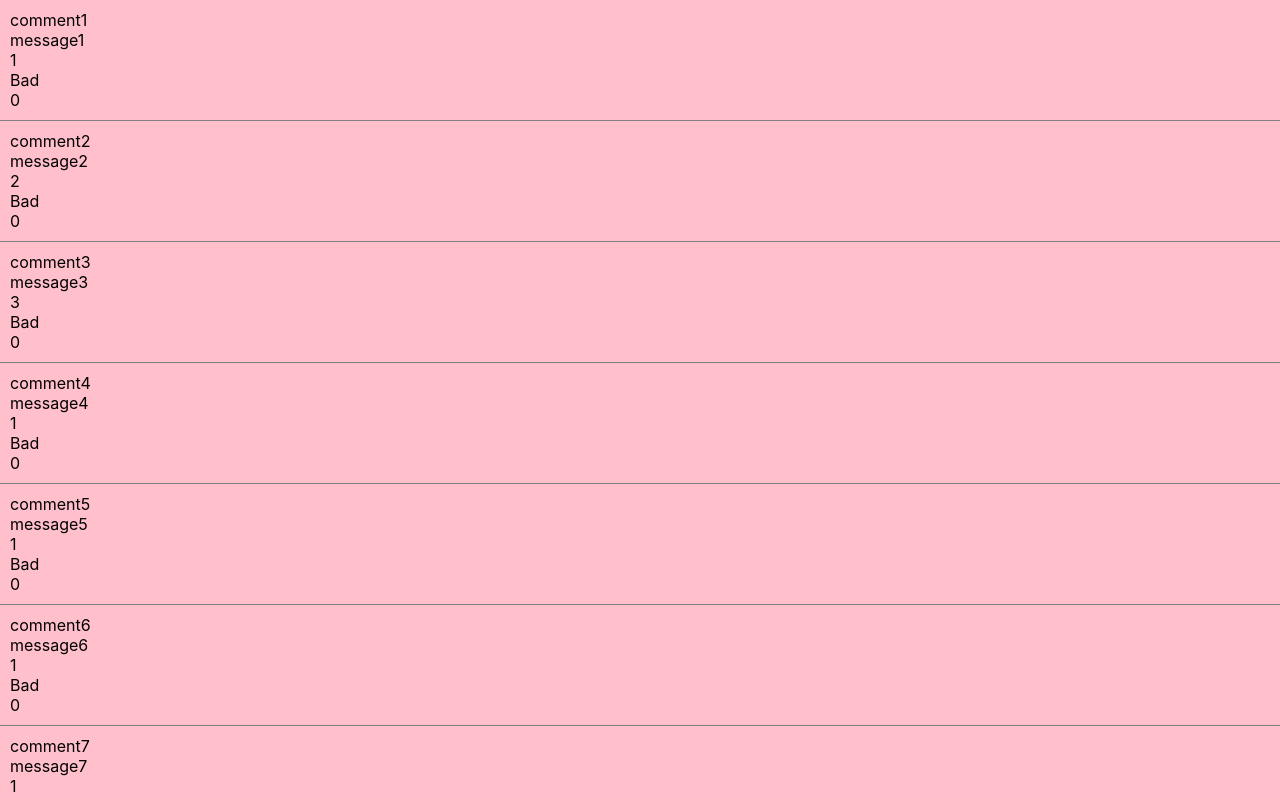
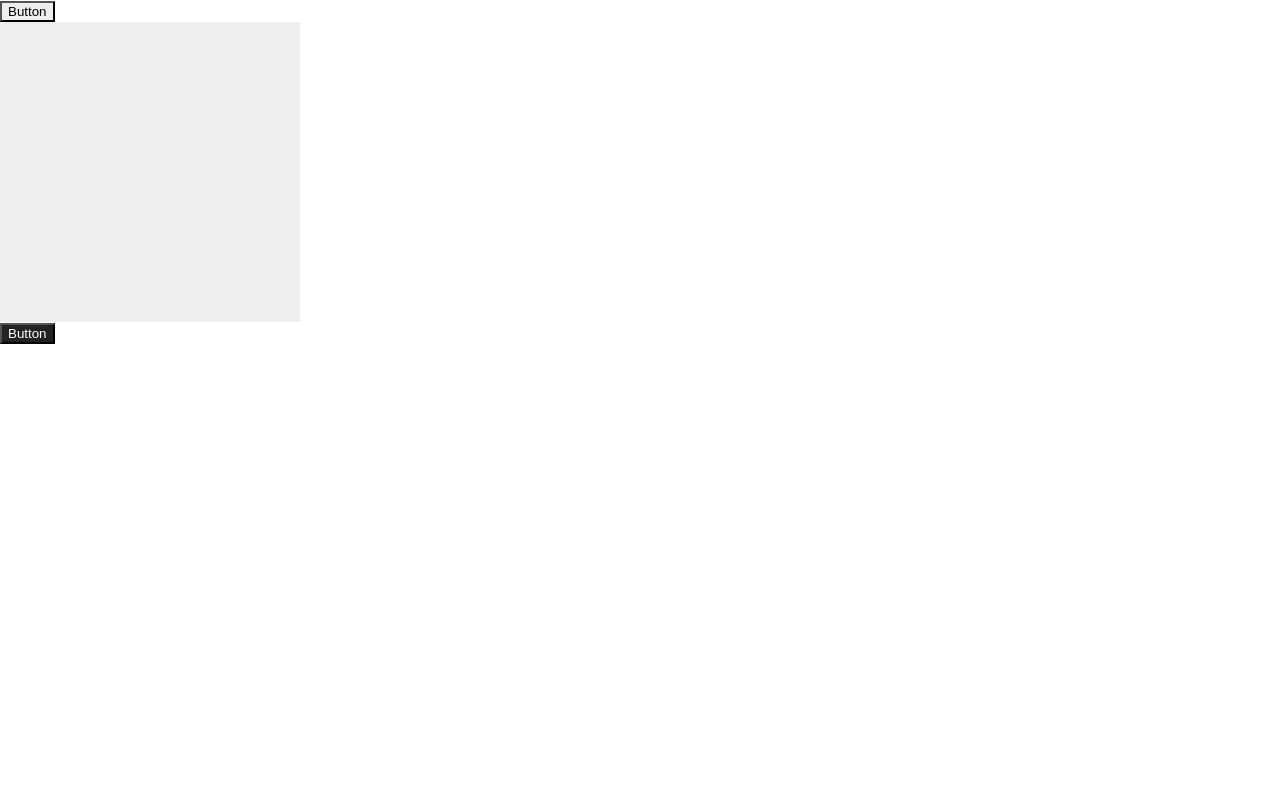
Before and after one commit to hykimyong/cra, a React (Create React App) app: page / in a window 1280 px wide. Shown: the top 798 px of the page. Built offline with nearby package versions, Linux system fonts and the light colour scheme; the HTML template or start-up script is replaced by a standard one.

Commit message:
useContext
컴포넌트 트리 제약 ->props drilling의 한계해서
재사용성->Context를 사용하면 재사용하기 어려움
API->creatContext/Provieder/Consumer
useContext->Consumer 대체

```diff
--- a/src/App.js
+++ b/src/App.js
@@ -1,10 +1,11 @@
 // import logo from './logo.svg';
 import './App.css';
+import Example from './components/3-10.Context/Example';
 // import ControlledComponent from './components/2-10.Form/ControlledComponent';
 // import UncontrolledComponent from './components/2-10.Form/UncontrolledComponent';
 // import State from './components/3-3.Hooks/State';
 // import Reducer from './components/3-3.Hooks/Reducer';
-import Memo from './components/3-8.Memoization/Memo';
+// import Memo from './components/3-8.Memoization/Memo';
 // import List from './components/2-9.List/List';
 // import Event from './components/2-7.Event/Event';
 // import Condition from './components/2-8.ConditionalRendering/Condition';
@@ -17,7 +18,7 @@
 function App() {
   return (
     <>
-    <Memo/>
+    <Example/>
     </>
   );
 }
--- /dev/null
+++ b/src/components/3-10.Context/Example.jsx
@@ -0,0 +1,32 @@
+import React, { Component } from 'react'
+import { ThemeContext, themes } from './ThemeContext';
+import ThemedButton from './ThemedButton';
+
+export default class Example extends Component {
+    constructor(props){
+        super(props);
+        this.state = {
+            theme: themes.light,
+        }
+        this.toggleTheme = () =>{
+            this.setState((prev)=>({
+                theme: prev.theme === themes.dark ? themes.light : themes.dark
+            }));
+        }
+    }
+  render() {
+    return (
+      <div>
+        <ThemeContext.Provider value={this.state.theme}>
+            <ThemedButton changeTheme = {this.toggleTheme}/>
+            <ThemeContext.Consumer>
+                {(theme)=>(
+                <div style={{height:300, width:300, backgroundColor:theme.background}}></div>
+                )}
+            </ThemeContext.Consumer>
+        </ThemeContext.Provider>
+        <ThemedButton/>
+      </div>
+    )
+  }
+}
--- /dev/null
+++ b/src/components/3-10.Context/ThemeContext.jsx
@@ -0,0 +1,13 @@
+import React from 'react'
+
+export const themes={
+    light:{
+        foreground: '#000000',
+        background: '#eeeeee',
+    },
+    dark:{
+        foreground:"#ffffff",
+        background:"#222222",
+    }
+}
+export const ThemeContext = React.createContext(themes.dark);
--- /dev/null
+++ b/src/components/3-10.Context/ThemedButton.jsx
@@ -0,0 +1,29 @@
+// import React, { Component } from 'react'
+// import { ThemeContext } from './ThemeContext';
+
+// class ThemedButton extends Component {
+//   render() {
+//     let props = this.props;
+//     let theme = this.context;
+
+//     return (
+//       <button {...props} style={{backgroundColor: theme.background,
+//     color:theme.foreground}}
+//     onClick={props.changeTheme}>Button</button>
+//     )
+//   }
+// }
+// ThemedButton.contextType = ThemeContext;
+// export default ThemedButton;
+
+import React, { useContext } from 'react'
+import { ThemeContext } from './ThemeContext';
+
+export default function ThemedButton(props) {
+    const theme = useContext(ThemeContext);
+  return (
+    <button {...props} style={{backgroundColor: theme.background,
+            color:theme.foreground}}
+            onClick={props.changeTheme}>Button</button>
+  )
+}
```
